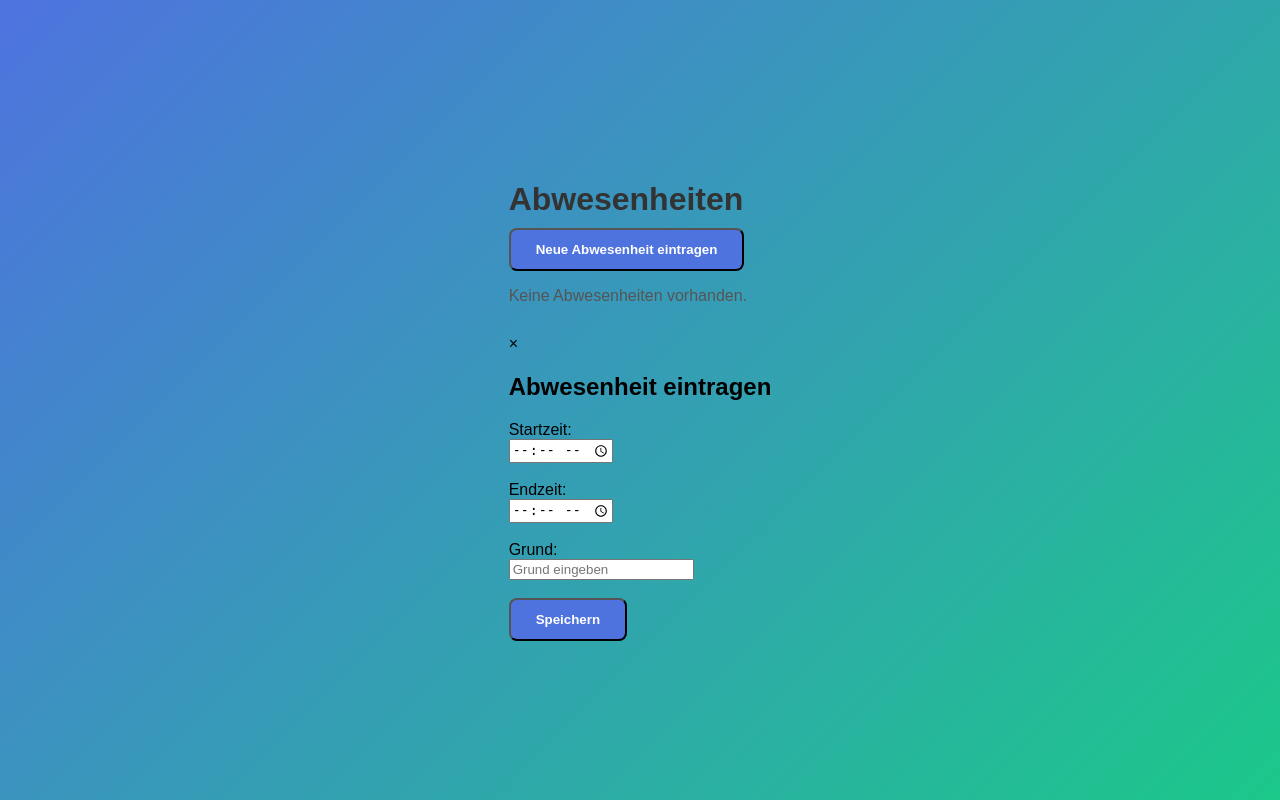
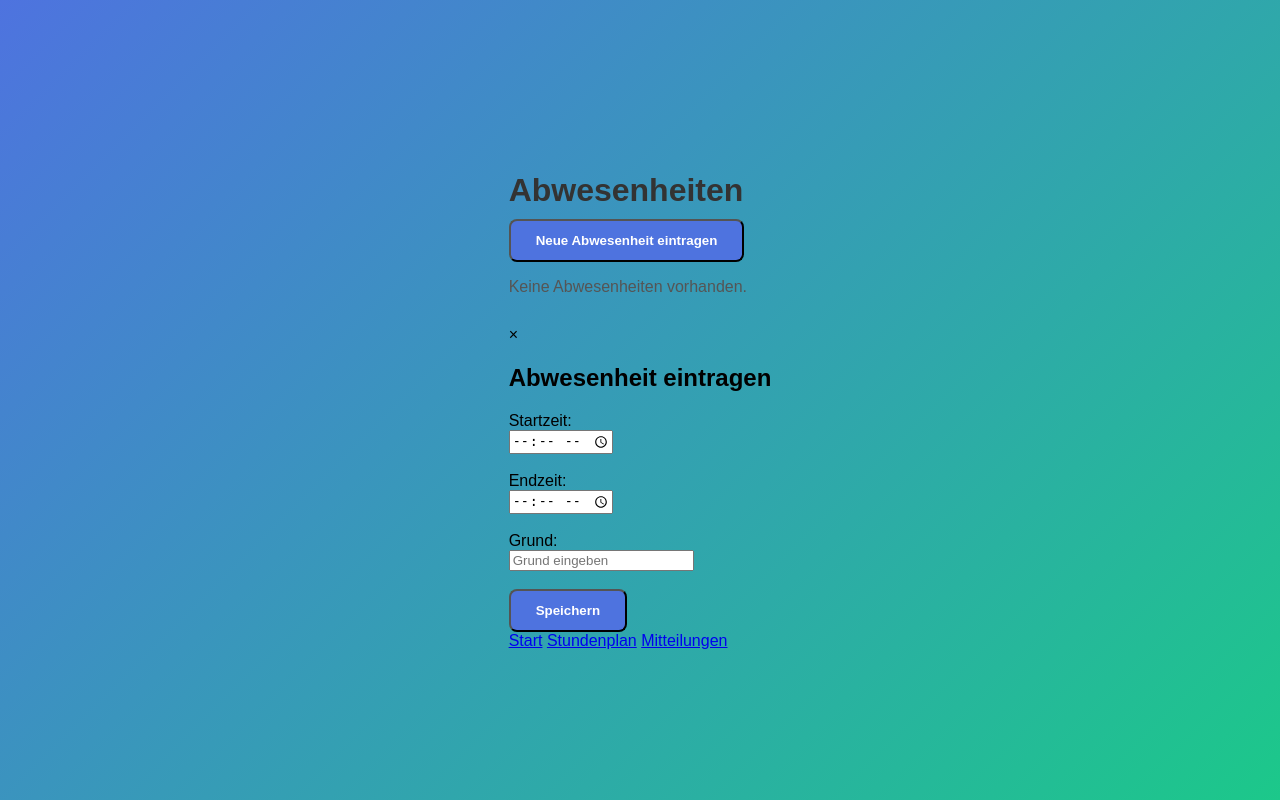
Before and after one commit to kel0g/Unterichtsplaner, a PHP site: page /abwesenheit.php in a window 1280 px wide. Run offline with PHP 8.4, Linux system fonts and the light colour scheme.

Commit message:
abwesenheit js code

```diff
--- a/abwesenheit.php
+++ b/abwesenheit.php
@@ -47,6 +47,22 @@
             </div>
         </div>
 
+        <div class="bottom-nav">
+            <a href="dashboard.php" class="nav-btn">Start</a>
+            <a href="stundenplan.php" class="nav-btn">Stundenplan</a>
+            <a href="mitteilungen.php" class="nav-btn">Mitteilungen</a>
+        </div>
+    </div>
+
+    <script>
+        const popup = document.getElementById("popupForm");
+        const btn = document.getElementById("neueBtn");
+        const span = document.getElementsByClassName("close")[0];
+
+        btn.onclick = () => { popup.style.display = "block"; }
+        span.onclick = () => { popup.style.display = "none"; }
+        window.onclick = (event) => { if (event.target == popup) popup.style.display = "none"; }
+    </script>
 
 </body>
 </html>
```
